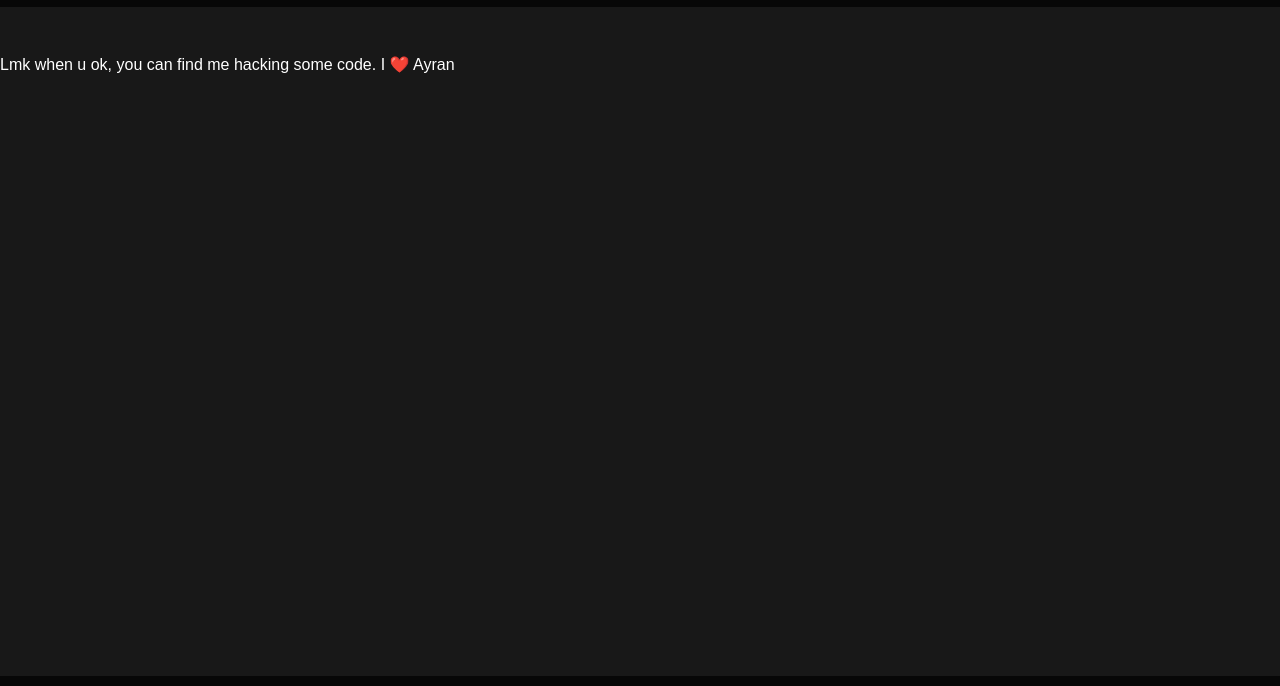
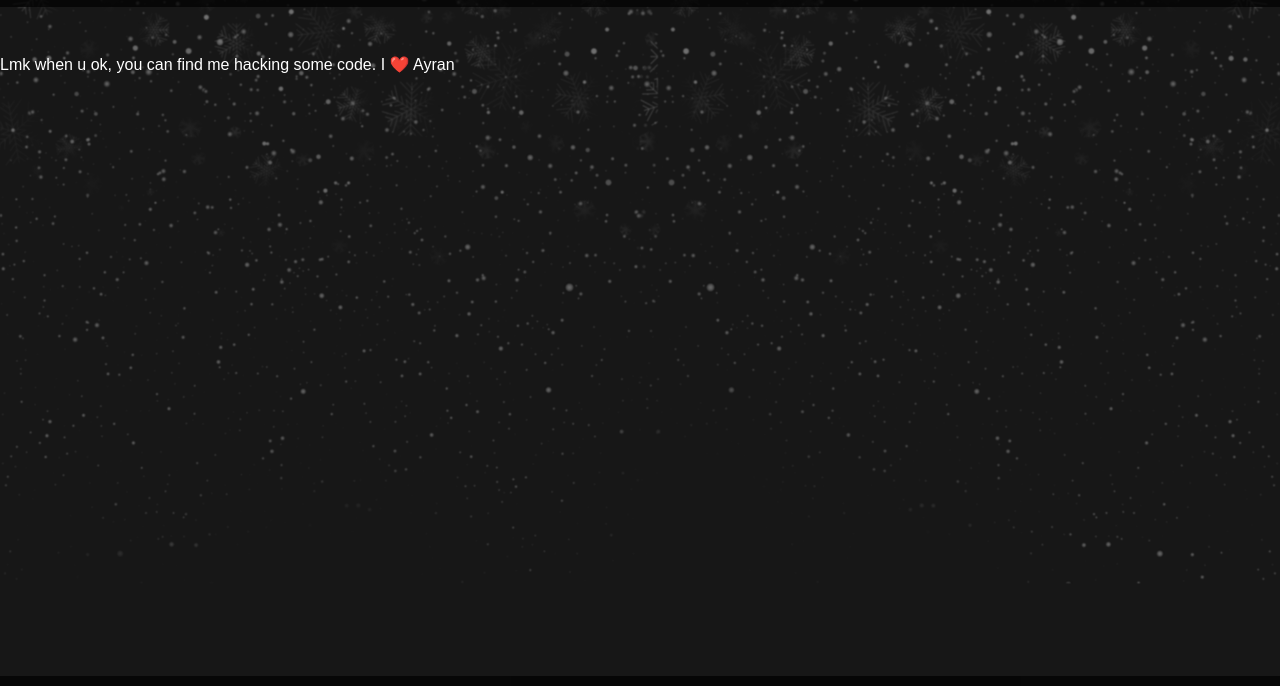
Before and after one commit to ixnur/ixnur.github.io, a plain HTML site: page index.html in a window 1280 px wide. Shown: the part 74-760 px from the top of the page. Drawn offline with Linux system fonts and the light colour scheme.

Commit message:
Update index.html

```diff
--- a/index.html
+++ b/index.html
@@ -9,7 +9,7 @@
         body {
     background-color: rgb(24, 24, 24);
     font-family: 'Arial', sans-serif;
-    background-image: url('background.jpg');
+    background-image: url('arkaplan.png');
     background-size: cover;
     background-position: top;
     color: #fff;
```
